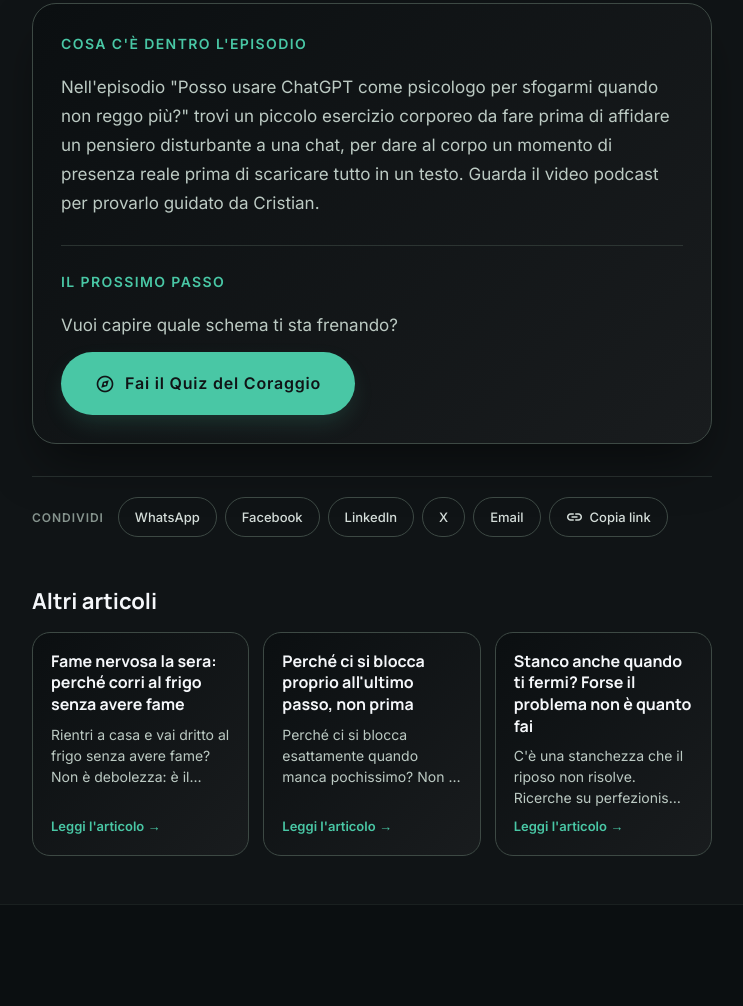
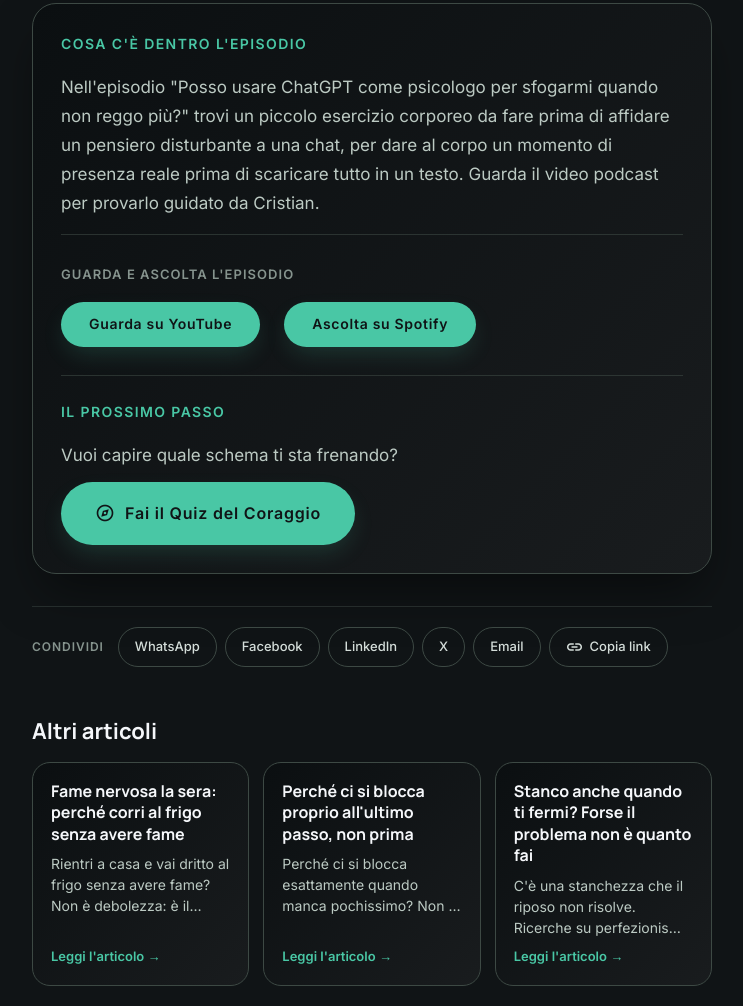
Before and after one commit to table-talk25/cristianlecca-site, a plain HTML site: page blog/chatgpt-come-psicologo-sfogarsi/index.html in a window 1280 px wide. Shown: the part 3829-4835 px from the top of the page, without its empty margins (268-1011 px from the left). Drawn offline with Linux system fonts and the light colour scheme.

Commit message:
Blog: link episodio chatgpt-come-psicologo-sfogarsi

```diff
--- a/blog/chatgpt-come-psicologo-sfogarsi/index.html
+++ b/blog/chatgpt-come-psicologo-sfogarsi/index.html
@@ -315,7 +315,7 @@ fbq('track', 'PageView', {}, { eventID: window.clEventId ? clEventId() : undefin
       <div class="articolo-episodio">
       <p class="articolo-eyebrow">Cosa c'è dentro l'episodio</p>
 <p>Nell'episodio "Posso usare ChatGPT come psicologo per sfogarmi quando non reggo più?" trovi un piccolo esercizio corporeo da fare prima di affidare un pensiero disturbante a una chat, per dare al corpo un momento di presenza reale prima di scaricare tutto in un testo. Guarda il video podcast per provarlo guidato da Cristian.</p>
-<!--VIDEO_LINKS-->
+<div class="episode-links"><p><strong>Guarda e ascolta l'episodio</strong></p><p><a href="https://youtu.be/h3KqVGZtoTs" rel="noopener">Guarda su YouTube</a> · <a href="https://open.spotify.com/episode/5aYxPo27xuBZ0P5R07qdhh?si=sr9u9MLzSYSEU-cLQ3ZbQA" rel="noopener">Ascolta su Spotify</a></p></div>
       </div>
       <div class="articolo-prossimo">
       <p class="articolo-eyebrow">Il prossimo passo</p>
```
